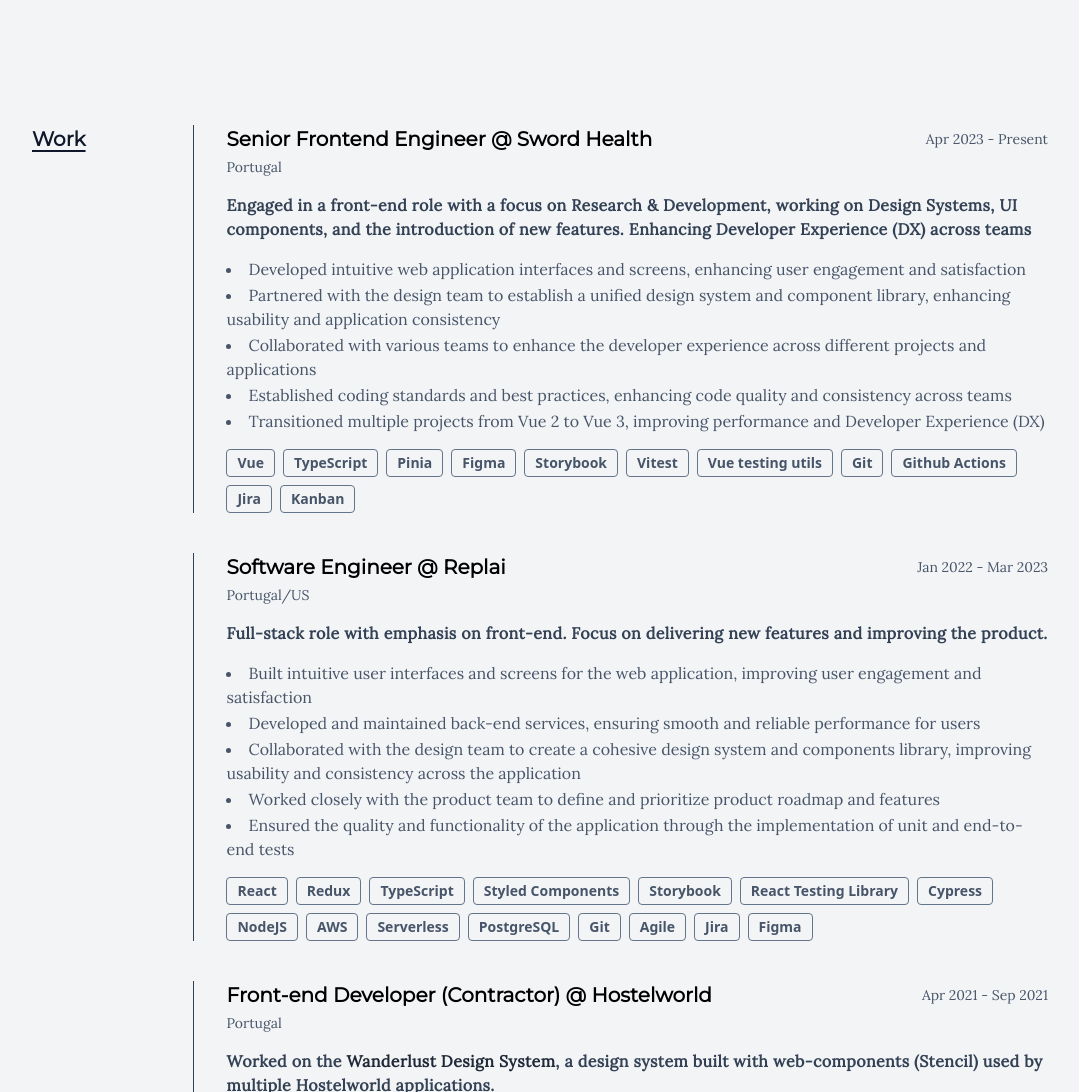
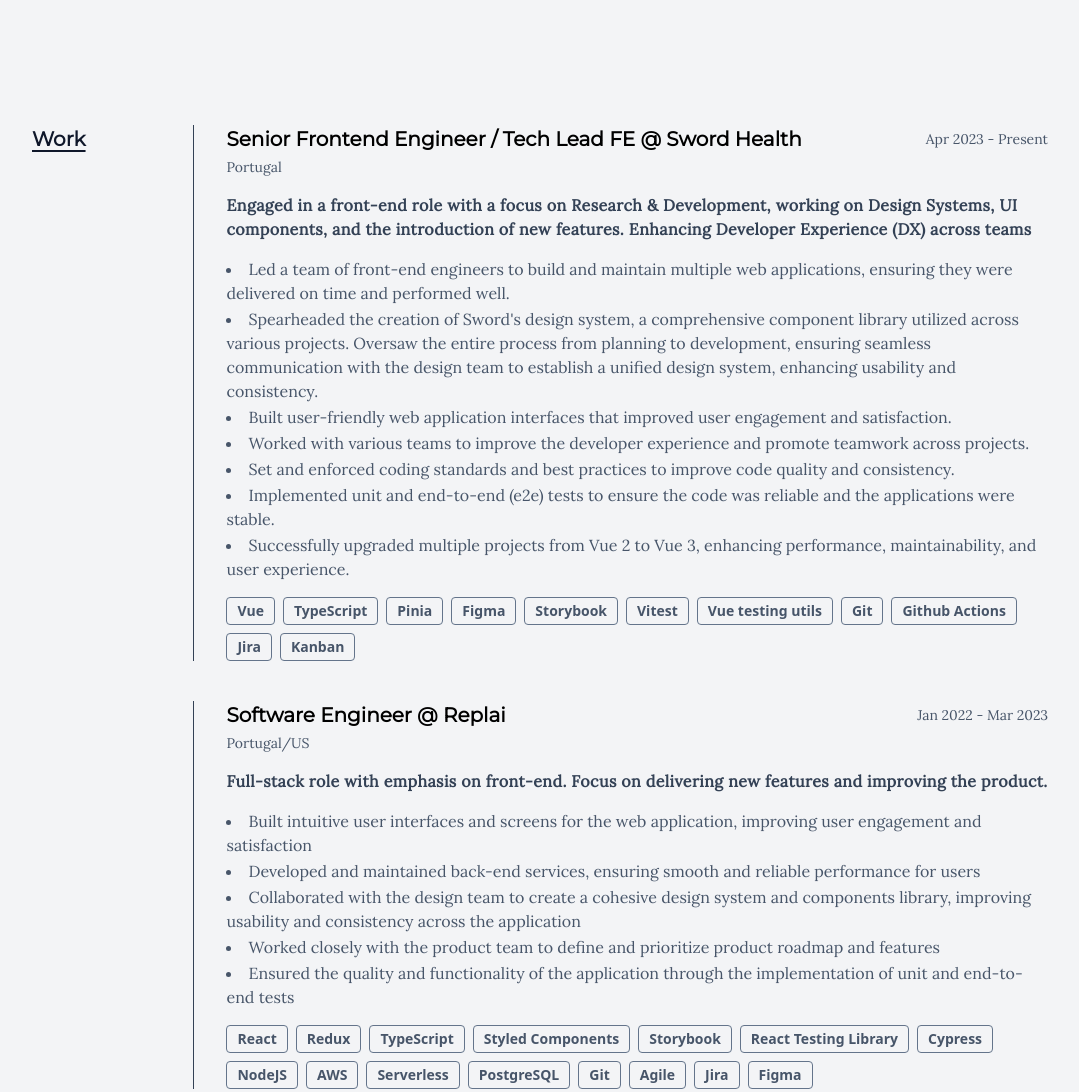
Before and after one commit to nip10/portfolio-2023, an Astro site: page / in a window 1280 px wide. Shown: the part 602-1694 px from the top of the page, without its empty margins (100-1179 px from the left). Built offline with nearby package versions, Linux system fonts and the light colour scheme; Astro itself is replaced by a stand-in of ours.

Commit message:
add TL role. add TA work.

```diff
--- a/src/components/sections/Work.astro
+++ b/src/components/sections/Work.astro
@@ -3,10 +3,10 @@
 import Badge from "./../ui/Badge.astro";
 
 export interface Props {
-  works: Work[];
+  work: Work[];
 }
 
-const { works } = Astro.props;
+const { title = "Work", work } = Astro.props;
 ---
 
 <section
@@ -16,34 +16,34 @@
   <h2
     class="w-[12rem] font-montserrat text-slate-900 dark:text-slate-200 underline underline-offset-4 mb-4 md:mb-0"
   >
-    Work
+    {title}
   </h2>
   <div class="w-full flex gap-10 flex-col">
     {
-      works.map((work) => (
+      work.map((w) => (
         <div class="md:pl-8 md:border-l md:border-slate-700">
           <div class="flex justify-between items-center flex-wrap">
             <h3 class="text-xl font-semibold font-montserrat">
-              {work.role} @ {work.name}
+              {w.role} @ {w.name}
             </h3>
             <p class="text-sm text-slate-600 dark:text-slate-100">
-              {work.startDate} - {work.endDate}
+              {w.startDate} - {w.endDate}
             </p>
           </div>
           <p class="text-sm mt-1 text-slate-600 dark:text-slate-400">
-            {work.location}
+            {w.location}
           </p>
           <p
             class="mt-4 text-slate-700 dark:text-slate-200 font-bold tracking-wide"
-            set:html={work.summary}
+            set:html={w.summary}
           />
           <ul class="list-disc mt-4 list-inside flex flex-col gap-[0.125rem]">
-            {work.description.map((item) => (
+            {w.description.map((item) => (
               <li class="text-slate-600 dark:text-slate-400" set:html={item} />
             ))}
           </ul>
           <div class="flex flex-row gap-2 flex-wrap mt-4">
-            {work.techStackAndTools.map((v) => (
+            {w.techStackAndTools.map((v) => (
               <Badge content={v} />
             ))}
           </div>
--- a/src/data/index.ts
+++ b/src/data/index.ts
@@ -72,17 +72,19 @@
     location: "Portugal",
     startDate: "Apr 2023",
     endDate: "Present",
-    role: "Senior Frontend Engineer",
+    role: "Senior Frontend Engineer / Tech Lead FE",
     about:
       "Sword Health is a digital platform that pairs individuals with human and digital therapists for personalized physical therapy, aiming to alleviate pain and prevent injuries.",
     summary:
       "Engaged in a front-end role with a focus on Research & Development, working on Design Systems, UI components, and the introduction of new features. Enhancing Developer Experience (DX) across teams",
     description: [
-      "Developed intuitive web application interfaces and screens, enhancing user engagement and satisfaction",
-      "Partnered with the design team to establish a unified design system and component library, enhancing usability and application consistency",
-      "Collaborated with various teams to enhance the developer experience across different projects and applications",
-      "Established coding standards and best practices, enhancing code quality and consistency across teams",
-      "Transitioned multiple projects from Vue 2 to Vue 3, improving performance and Developer Experience (DX)",
+      "Led a team of front-end engineers to build and maintain multiple web applications, ensuring they were delivered on time and performed well.",
+      "Spearheaded the creation of Sword's design system, a comprehensive component library utilized across various projects. Oversaw the entire process from planning to development, ensuring seamless communication with the design team to establish a unified design system, enhancing usability and consistency.",
+      "Built user-friendly web application interfaces that improved user engagement and satisfaction.",
+      "Worked with various teams to improve the developer experience and promote teamwork across projects.",
+      "Set and enforced coding standards and best practices to improve code quality and consistency.",
+      "Implemented unit and end-to-end (e2e) tests to ensure the code was reliable and the applications were stable.",
+      "Successfully upgraded multiple projects from Vue 2 to Vue 3, enhancing performance, maintainability, and user experience.",
     ],
     techStackAndTools: [
       "Vue",
@@ -234,6 +236,25 @@
   },
 ];
 
+export const otherWork: Work[] = [
+  {
+    name: "Code for All_ & Augusta Labs",
+    location: "Portugal",
+    startDate: "Mar 2024",
+    endDate: "Apr 2024",
+    role: "Teacher Assistant",
+    about:
+      "Code for All_ provides programming related courses and bootcamps. Augusta Labs is a company focused on helping companies adopt AI solutions.",
+    summary: "TA for the course 'AI for Developers'",
+    description: [
+      "Played a key role in planning and developing course content, including the creation of workshop exercises and syllabus reviews",
+      "Designed and implemented practical exercises to reinforce course material.",
+      "Provided weekly support to students through Q&A sessions and project reviews, assisting approximately 15 students.",
+      "Conducted engaging and informative workshops to enhance students' understanding of AI and LLMs.",
+    ],
+    techStackAndTools: ["Python", "Langchain", "Google Colab", "LLM"],
+  },
+];
 export interface Education {
   name: string;
   location: string;
@@ -247,7 +268,7 @@
     name: "Integrated Master's Degree in Electrical and Computer Engineering",
     location: "FEUP, Porto, Portugal",
     startDate: "2014",
-    endDate: "2023 est.",
+    endDate: "2024 est.",
     description: [
       'Master thesis: "Framework for collecting and processing georeferencing data"',
     ],
@@ -359,14 +380,14 @@
     description: [
       "A web application that allows you to chat with your documents.",
       "Uses embeddings and semantic search to find the most relevant documents for your query.",
-      "Use code DCDEV to get 25% off on the first month."
+      "Use code DCDEV to get 25% off on the first month.",
     ],
     liveUrl: "https://chatpdf.pt/",
     repoUrl: false,
     techStackAndTools: [
       "TypeScript",
       "NextJS",
-      'TRPC',
+      "TRPC",
       "Tailwind",
       "Langchain",
       "Pinecone",
--- a/src/pages/index.astro
+++ b/src/pages/index.astro
@@ -4,6 +4,7 @@
   education,
   projects,
   work,
+  otherWork,
   skills,
   certification,
   socialMediaProfiles,
@@ -30,7 +31,8 @@
 
 <Layout title={personalInfo.name} headMeta={headMeta}>
   <Hero name={personalInfo.name} email={email} />
-  <Work works={work} />
+  <Work work={work} />
+  <Work title="Other work" work={otherWork} />
   <Education educations={education} />
   <Certification certifications={certification} />
   <Projects projects={projects} githubUrl={githubUrl} />
```
